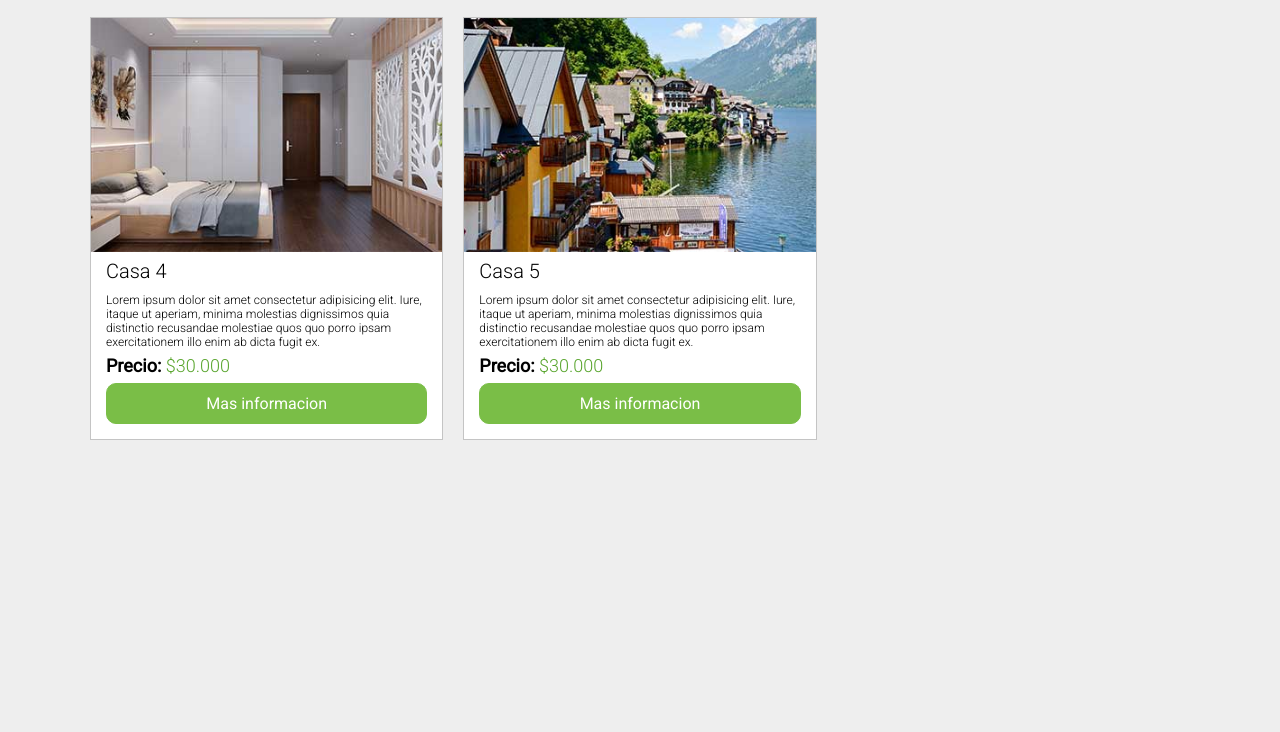
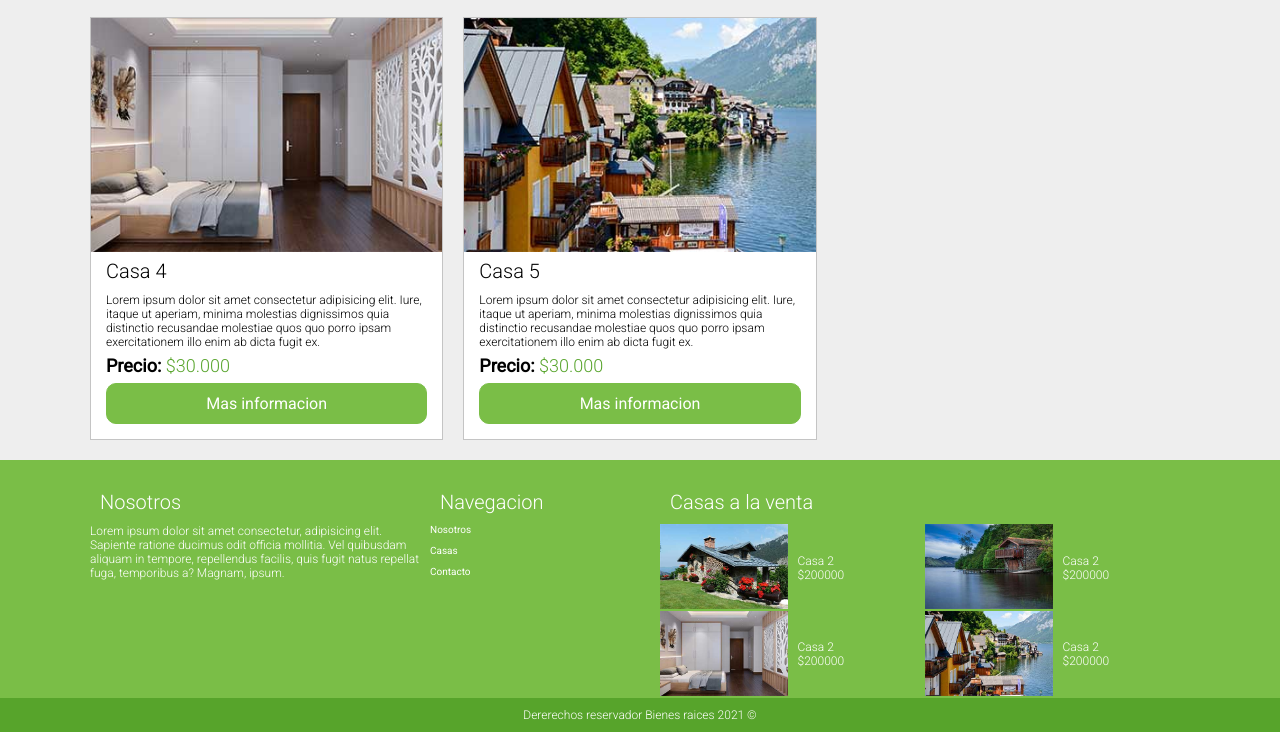
Before and after one commit to kevinjlope/CSS_Grid_Flexbox, a plain HTML site: page Proyectos/13-bienes-inicio/index.html in a window 1280 px wide. Shown: the part 935-1667 px from the top of the page. Before the commit the page ends 1385 px from the top, so only its background shows below. Drawn offline with Linux system fonts and the light colour scheme.

Commit message:
Se finaliza el footer

```diff
--- a/Proyectos/13-bienes-inicio/css/style.css
+++ b/Proyectos/13-bienes-inicio/css/style.css
@@ -153,3 +153,51 @@ picture{
     background-color: var(--claro);
     color: var(--oscuro);
 }
+
+.footer{
+    background-color: var(--primario);
+    margin-top: 2rem;
+    padding-top: var(--padding2);
+    color: var(--claro);
+}
+@media (min-width: 768px){
+    .footer .contenedor{
+        display: grid;
+        grid-template-columns: 30% 20% 2fr;
+        grid-column-gap: 1rem;
+    }
+}
+
+.footer .contenedor h3{
+    margin: 1rem;
+}
+
+.footer .contenedor a{
+    color: var(--claro);
+    text-decoration: none;
+    text-align: left;
+    display: block;
+    margin: 1rem 0;
+}
+/* .footer .contenedor nav{
+    display: grid;
+    grid-template-columns: repeat(auto-fit, minmax(5rem, 1fr));
+} */
+
+.footer .contedor-casitas{
+    display: grid;
+    grid-template-columns: repeat(auto-fit, minmax(200px, 1fr));
+}
+
+.contedor-casitas .casas{
+    display: grid;
+    grid-template-columns: repeat(2, 1fr);
+    gap: 1rem;
+    align-items: center;
+}
+.copyright {
+    background-color: var(--oscuro);
+    margin: 0;
+    text-align: center;
+    padding: 1rem;
+}
--- a/Proyectos/13-bienes-inicio/index.html
+++ b/Proyectos/13-bienes-inicio/index.html
@@ -106,5 +106,65 @@
             </article>
         </div>
     </section>
+    <footer class="footer">
+        <div class="contenedor">
+            <div class="widget">
+                <h3>Nosotros</h3>
+                <p>Lorem ipsum dolor sit amet consectetur, adipisicing elit. Sapiente ratione ducimus odit officia mollitia. Vel quibusdam aliquam in tempore, repellendus facilis, quis fugit natus repellat fuga, temporibus a? Magnam, ipsum.</p>
+            </div>
+            <div class="widget navegacion">
+                <h3>Navegacion</h3>
+                <nav>
+                    <a href="#">Nosotros</a>
+                    <a href="#">Casas</a>
+                    <a href="#">Contacto</a>
+                </nav>
+            </div>
+            <div class="widget">
+                <h3>Casas a la venta</h3>
+                <div class="contedor-casitas">
+                    <div class="casas">
+                        <picture class="foto">
+                            <img src="img/casa2.jpg" alt="">
+                        </picture>
+                        <div class="info">
+                            <p>Casa 2</p>
+                            <p>$200000</p>
+                        </div>
+                    </div>
+                    <div class="casas">
+                        <picture class="foto">
+                            <img src="img/casa3.jpg" alt="">
+                        </picture>
+                        <div class="info">
+                            <p>Casa 2</p>
+                            <p>$200000</p>
+                        </div>
+                    </div>
+                    <div class="casas">
+                        <picture class="foto">
+                            <img src="img/casa4.jpg" alt="">
+                        </picture>
+                        <div class="info">
+                            <p>Casa 2</p>
+                            <p>$200000</p>
+                        </div>
+                    </div>
+                    <div class="casas">
+                        <picture class="foto">
+                            <img src="img/casa5.jpg" alt="">
+                        </picture>
+                        <div class="info">
+                            <p>Casa 2</p>
+                            <p>$200000</p>
+                        </div>
+                    </div>
+                </div>
+            </div>
+        </div>
+        <p class="copyright">
+            Dererechos reservador Bienes raices 2021 &copy;
+        </p>
+    </footer>
 </body>
 </html>
```
